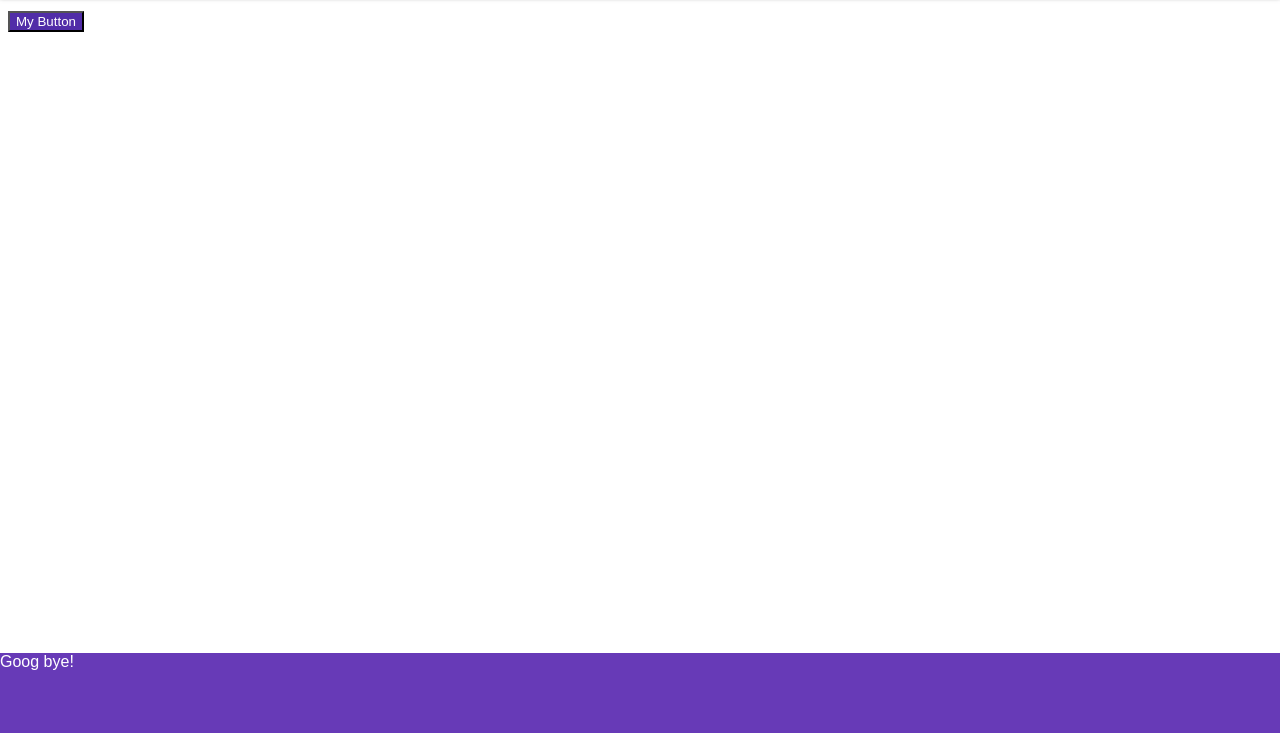
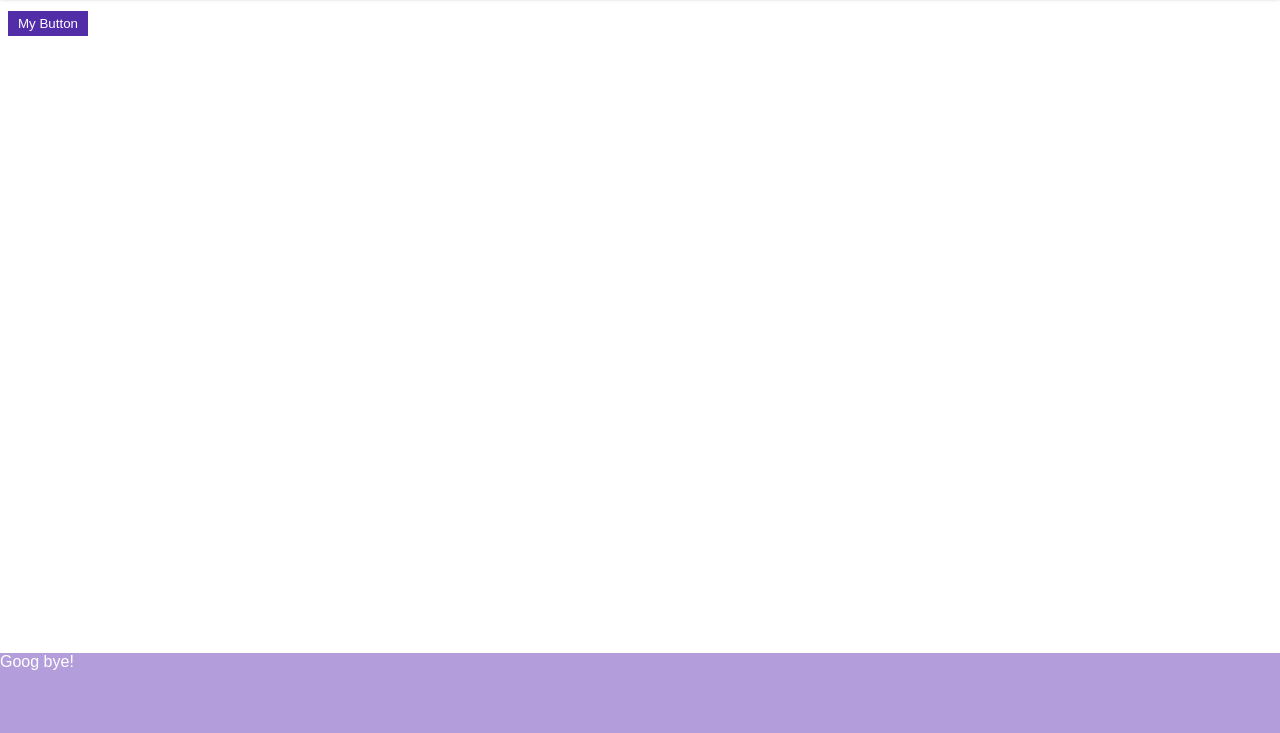
Before and after one commit to joaoepj/web2, a plain HTML site: page index.html in a window 1280 px wide. Shown: the part 67-800 px from the top of the page. Drawn offline with Linux system fonts and the light colour scheme.

Commit message:
improving footer

```diff
--- a/index.html
+++ b/index.html
@@ -17,6 +17,6 @@
        <button class="primary-color-700 text-contrast text-font">My Button</button>
      </div>
      <div>
-         <footer class="primary-color-500 text-contrast text-font">Goog bye!</footer>
+         <footer class="footer-shadow primary-color-200 text-contrast text-font">Goog bye!</footer>
 </body>
 </html>
--- a/main.css
+++ b/main.css
@@ -15,6 +15,11 @@ footer {
 
 .text-contrast {
     color: white;
+}
+
+button {
+    border: none;
+    padding: 5px 10px 5px 10px;
 }
 
 body {
@@ -43,6 +48,10 @@ div.body {
     box-shadow: 0 2px 4px rgb(0 0 0 / 50%);
 }
 
+.footer-shadow {
+    box-shadow: 4px 2px rgb(0 0 0 / 50%);
+}
+
 .text-font {
     font-family:Arial, Helvetica, sans-serif;
 }
```
